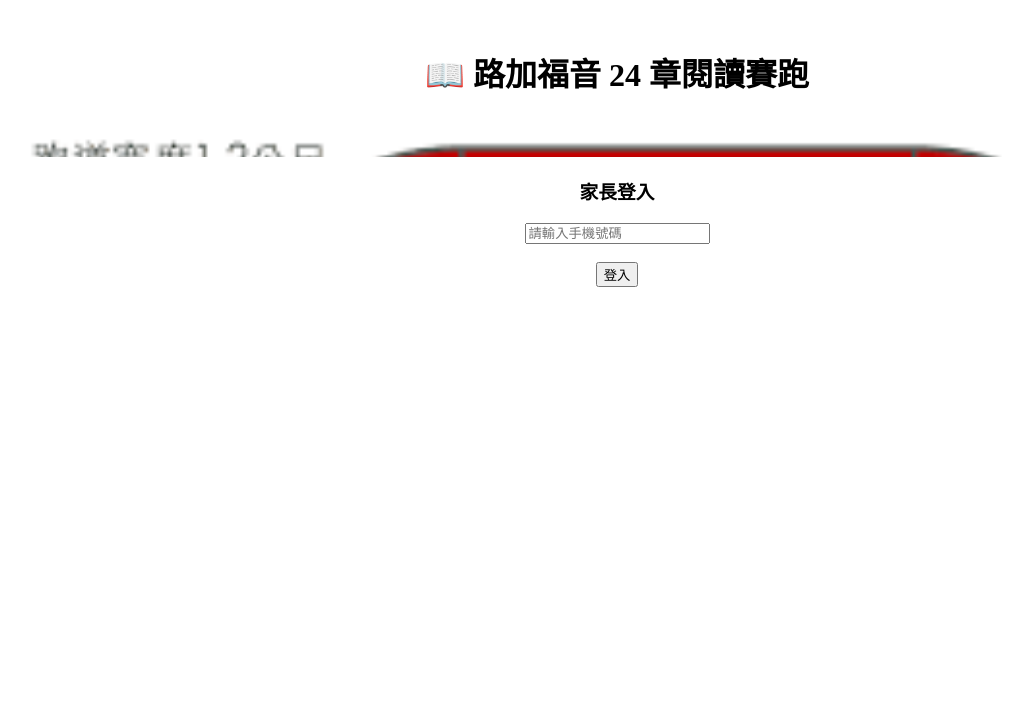
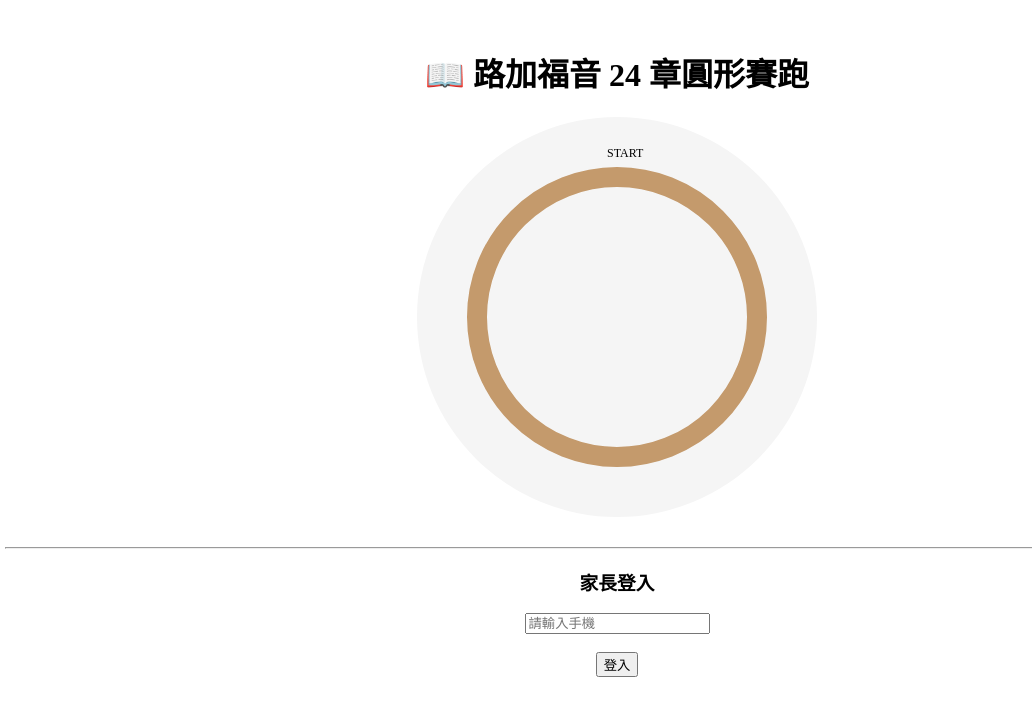
Before and after one commit to b8805014-crypto/lk24-vercel, a React (Vite) app in the folder web/: page / in a window 1280 px wide. Shown: the top 716 px of the page, without its empty margins (23-1055 px from the left). Built offline with nearby package versions, Linux system fonts and the light colour scheme; the HTML template or start-up script is replaced by a standard one.

Commit message:
Update App.jsx

```diff
--- a/web/src/App.jsx
+++ b/web/src/App.jsx
@@ -16,7 +16,6 @@ export default function App() {
   const [user, setUser] = useState(null);
   const [children, setChildren] = useState([]);
 
-  // 首頁讀取所有孩子
   useEffect(() => {
     const all = JSON.parse(localStorage.getItem(STORAGE_KEY)) || [];
     setChildren(all);
@@ -79,62 +78,93 @@ export default function App() {
     if (points >= 24) return "🏆 第三階段完成";
     if (points >= 16) return "🥈 第二階段完成";
     if (points >= 8) return "🥉 第一階段完成";
-    return "準備起跑";
+    return "起跑中";
   };
 
-  const trackPosition = (chapter) => {
-    const percent = ((chapter - 1) / TOTAL_CHAPTERS) * 100;
-    return Math.min(percent, 100);
+  // === 圓形跑道位置計算 ===
+  const getPosition = (chapter) => {
+    const percent = (chapter - 1) / TOTAL_CHAPTERS;
+    const angle = percent * 2 * Math.PI - Math.PI / 2;
+
+    const r = 140;
+    const cx = 200;
+    const cy = 200;
+
+    const x = cx + r * Math.cos(angle);
+    const y = cy + r * Math.sin(angle);
+
+    return { x, y };
   };
 
   return (
     <div style={{ padding: 20 }}>
-      {/* ==== 首頁賽跑圈 ==== */}
-      <h1 style={{ textAlign: "center" }}>📖 路加福音 24 章閱讀賽跑</h1>
+      <h1 style={{ textAlign: "center" }}>📖 路加福音 24 章圓形賽跑</h1>
 
-      <div style={{
-        backgroundImage: "url('/track.png')",
-        backgroundSize: "cover",
-        backgroundRepeat: "no-repeat",
-        padding: 20,
-        borderRadius: 20,
-        marginBottom: 20
-      }}>
+      {/* === 圓形賽跑 SVG === */}
+      <div style={{ display: "flex", justifyContent: "center", marginBottom: 30 }}>
+        <svg width="400" height="400" style={{ background: "#f5f5f5", borderRadius: "50%" }}>
+          {/* 圓形跑道 */}
+          <circle
+            cx="200"
+            cy="200"
+            r="140"
+            stroke="#c49a6c"
+            strokeWidth="20"
+            fill="none"
+          />
+
+          {/* 起點 */}
+          <text x="190" y="40" fontSize="12">START</text>
+
+          {/* 孩子角色顯示 */}
+          {children.map((c) => {
+            const pos = getPosition(c.chapter);
+            return (
+              <g key={c.id}>
+                {/* 角色圖 */}
+                <image
+                  href={c.roleImg}
+                  x={pos.x - 15}
+                  y={pos.y - 15}
+                  width="30"
+                  height="30"
+                />
+
+                {/* 名字 */}
+                <text
+                  x={pos.x}
+                  y={pos.y - 20}
+                  fontSize="10"
+                  textAnchor="middle"
+                >
+                  {c.name}
+                </text>
+              </g>
+            );
+          })}
+        </svg>
+      </div>
+
+      {/* === 進度列表 === */}
+      <div>
         {children.map((c) => (
-          <div key={c.id} style={{ marginBottom: 15 }}>
-            <div style={{ display: "flex", alignItems: "center" }}>
-              <img src={c.roleImg} width="50" />
-              <strong style={{ marginLeft: 10 }}>{c.name}</strong>
-              <span style={{ marginLeft: 10 }}>{stageText(c.points)}</span>
-            </div>
-
-            <div style={{
-              background: "#ddd",
-              height: 12,
-              borderRadius: 10,
-              overflow: "hidden",
-              marginTop: 5
-            }}>
-              <div style={{
-                width: trackPosition(c.chapter) + "%",
-                height: "100%",
-                background: "#4caf50"
-              }} />
-            </div>
-
-            <div style={{ fontSize: 12 }}>
-              進度：{c.chapter - 1} / 24 章
-            </div>
+          <div key={c.id} style={{ marginBottom: 10 }}>
+            <img src={c.roleImg} width="40" style={{ verticalAlign: "middle" }} />
+            <strong style={{ marginLeft: 10 }}>{c.name}</strong>
+            <span style={{ marginLeft: 10 }}>{stageText(c.points)}</span>
+            <div>進度：{c.chapter - 1} / 24</div>
           </div>
         ))}
       </div>
 
-      {/* ==== 登入區 ==== */}
+      <hr />
+
+      {/* === 登入區 === */}
       {!user ? (
         <div style={{ textAlign: "center" }}>
           <h3>家長登入</h3>
           <input
-            placeholder="請輸入手機號碼"
+            placeholder="請輸入手機"
             value={phone}
             onChange={(e) => setPhone(e.target.value)}
           />
@@ -148,7 +178,7 @@ export default function App() {
             <button onClick={logout} style={{ marginLeft: 20 }}>登出</button>
           </div>
 
-          <h3>新增孩子（選擇角色）</h3>
+          <h3>選擇角色新增孩子</h3>
           <div style={{ display: "flex", gap: 15 }}>
             {roleImages.map((r) => (
               <div key={r.name} style={{ textAlign: "center" }}>
@@ -165,7 +195,7 @@ export default function App() {
             .filter((c) => c.phone === user)
             .map((c) => (
               <div key={c.id} style={{ border: "1px solid #ccc", padding: 10, marginBottom: 10 }}>
-                <img src={c.roleImg} width="80" />
+                <img src={c.roleImg} width="60" />
                 <h3>{c.name}</h3>
                 <p>進度：{c.chapter - 1} / 24</p>
                 <p>點數：{c.points}</p>
```
